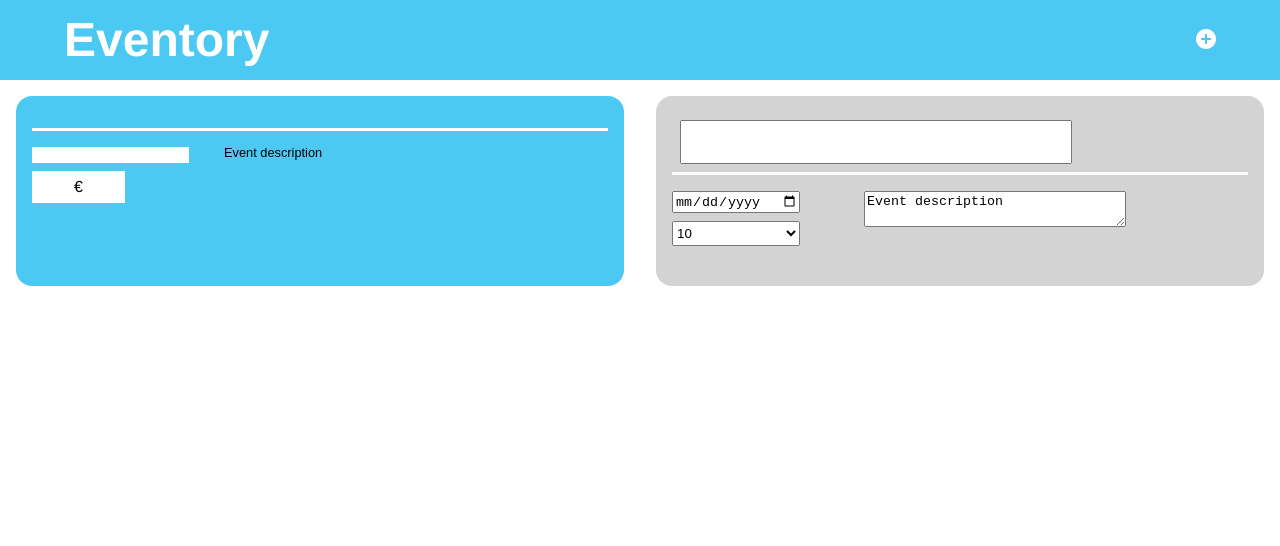
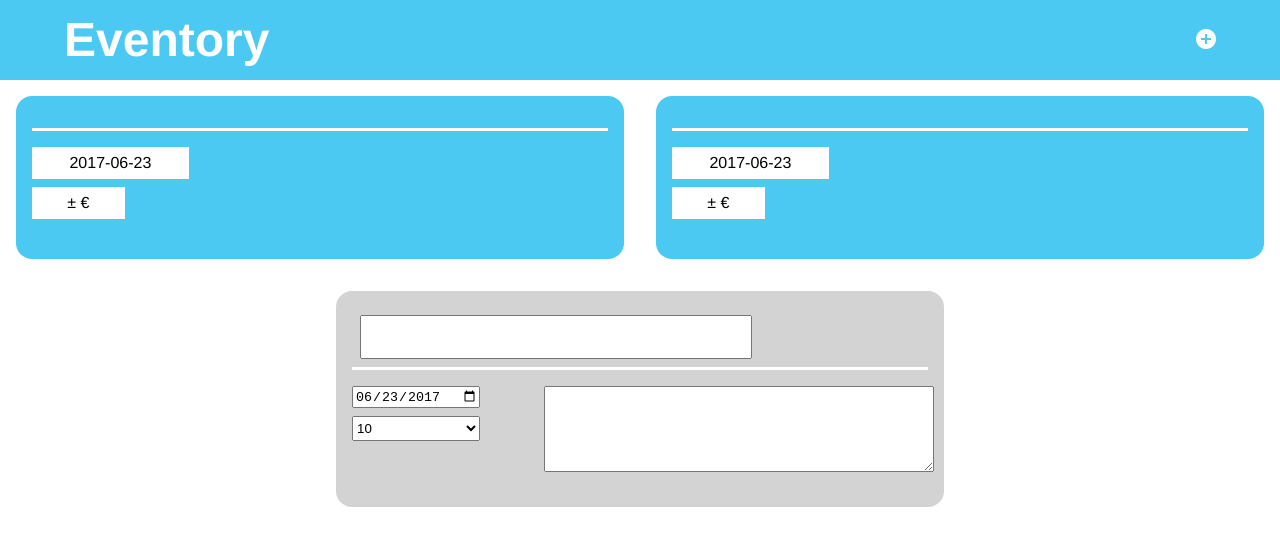
Before and after one commit to nicolasnuytten/WAD-Opdracht, a React (Create React App) app: page / in a window 1280 px wide. Shown: the top 546 px of the page. Built offline with nearby package versions, Linux system fonts and the light colour scheme.

Commit message:
Controlled Component, PropTypes

```diff
--- a/src/App.css
+++ b/src/App.css
@@ -116,7 +116,8 @@
 
 .edit-event-text-text {
   resize: vertical;
-  width: 20vw;
+  width: 30vw;
+  height: 5rem;
 }
 
 .edit-event-name {
--- a/src/App.js
+++ b/src/App.js
@@ -8,32 +8,24 @@ import Nav from "./Nav";
 class App extends Component {
   constructor(props) {
     super(props);
-    this.state = ({name: "Event name"});
-    this.state = ({ text: "Event description" });
+    this.state = { EventName: "Bump 2017" };
+    this.state = { text: "Leukste festival ooit" };
+    this.state = { money: "100" };
+    this.state = { date: "2017-06-23" };
   }
 
-  handleChange = (name, text) => {
-    this.handleChangeName(name);
-    this.handleChangeText(text);
-  }
-
-  handleChangeName = (name) => {
-    console.log("name in App:", name);
-    this.setState({name: name });
-  };
-
-  handleChangeText = (text) => {
-    console.log("text in App:", text);
-    this.setState({text: text });
+  handleChange = (inputName, value) => {
+    this.setState({ [inputName]: value });
   };
 
   render() {
-    const {name, text} = this.state
+    const { EventName, text, money, date } = this.state;
     return <div className="app">
         <Nav title="Eventory" />
         <div className="events">
-          <Event name={name} text={text} dateStart="28/07/2017" money="100" />
-          <EditEvent name={name} text={text} onChange={((name, text) => this.handleChange(name, text))}/>
+          <Event name={EventName} text={text} date={date} money={money} />
+          <Event name={EventName} text={text} date={date} money={money} />
+          <EditEvent name={EventName} text={text} money={money} date={date} onChange={(inputName, value) => this.handleChange(inputName, value)} />
         </div>
       </div>;
   }
--- a/src/EditEvent.jsx
+++ b/src/EditEvent.jsx
@@ -1,55 +1,45 @@
 import React from "react";
 import PropTypes from "prop-types";
 
-const EditEvent = props => {
-  const handleChangeName = e => {
-    const name = e.target.value;
-    console.log("name in Slider:", name);
-    props.onChange(name);
+const EditEvent = (props) => {
+  const handleChange = e => {
+    const value = e.target.value;
+    const inputName = e.target.name;
+    props.onChange(inputName, value);
   };
 
-  const handleChangeText= e => {
-    const text = e.target.value;
-    console.log("text in Slider:", text);
-    props.onChange(text);
-  };
-
-  return (
-    <div className="event edit-event">
+  return <div className="event edit-event">
       <div className="event-top">
-        <input
-          type="text"
-          className="edit-event-name"
-          onChange={handleChangeName}
-          value={props.name}
-        />
+        <input value={props.name} name="EventName" type="text" className="edit-event-name" onChange={handleChange} />
       </div>
       <div className="event-info">
         <div className="event-tags">
-          <input type="date" className="edit-event-date event-tag" />
-          <select className="edit-event-money event-tag">
-            <option value=">10">10</option>
+          <input name="date" type="date" className="edit-event-date event-tag" onChange={handleChange} value={props.date} />
+          <select name="money" className="edit-event-money event-tag" onChange={handleChange} value={props.money}>
+            <option value="10">10</option>
             <option value="20">20</option>
-            <option value="20">30</option>
-            <option value="20">40</option>
+            <option value="30">30</option>
+            <option value="40">40</option>
             <option value="50">50</option>
-            <option value="20">60</option>
-            <option value="20">70</option>
-            <option value="20">80</option>
-            <option value="20">90</option>
+            <option value="60">60</option>
+            <option value="70">70</option>
+            <option value="80">80</option>
+            <option value="90">90</option>
             <option value="100">100</option>
           </select>
         </div>
         <div className="event-text">
-          <textarea
-            className="edit-event-text-text"
-            onChange={handleChangeText}
-            value={props.text}
-          />
+          <textarea name="text" className="edit-event-text-text" onChange={handleChange} value={props.text} />
         </div>
       </div>
-    </div>
-  );
+    </div>;
+};
+
+EditEvent.propTypes = {
+  name: PropTypes.string.isRequired,
+  date: PropTypes.string.isRequired,
+  money: PropTypes.string.isRequired,
+  text: PropTypes.string.isRequired
 };
 
 export default EditEvent;
--- a/src/Event.jsx
+++ b/src/Event.jsx
@@ -1,25 +1,20 @@
 import React from "react";
 import PropTypes from "prop-types";
-// import edit from "./assets/icon/edit.png"
 
-// const handleClickEdit = e => (
-//   console.log("edit: ", e.currentTarget)
-// );
-
-const Event = props => {
+const Event = ({name, text, money, date}) => {
   return (
     <div className="event">
       <div className="event-top">
-        <p className="event-name">{props.name}</p>
+        <p className="event-name">{name}</p>
       </div>
       <div className="event-info">
         <div className="event-tags">
-          <p className="event-date event-tag" />
-          <p className="event-money event-tag">€</p>
+          <p className="event-date event-tag">{date}</p>
+          <p className="event-money event-tag">± €{money}</p>
         </div>
         <div className="event-text">
           <p className="event-text-text">
-            {props.text}
+            {text}
           </p>
         </div>
       </div>
@@ -27,4 +22,11 @@ const Event = props => {
   );
 };
 
+Event.propTypes = {
+  name: PropTypes.string.isRequired,
+  date: PropTypes.string.isRequired,
+  money: PropTypes.string.isRequired,
+  text: PropTypes.string.isRequired
+};
+
 export default Event;
```
